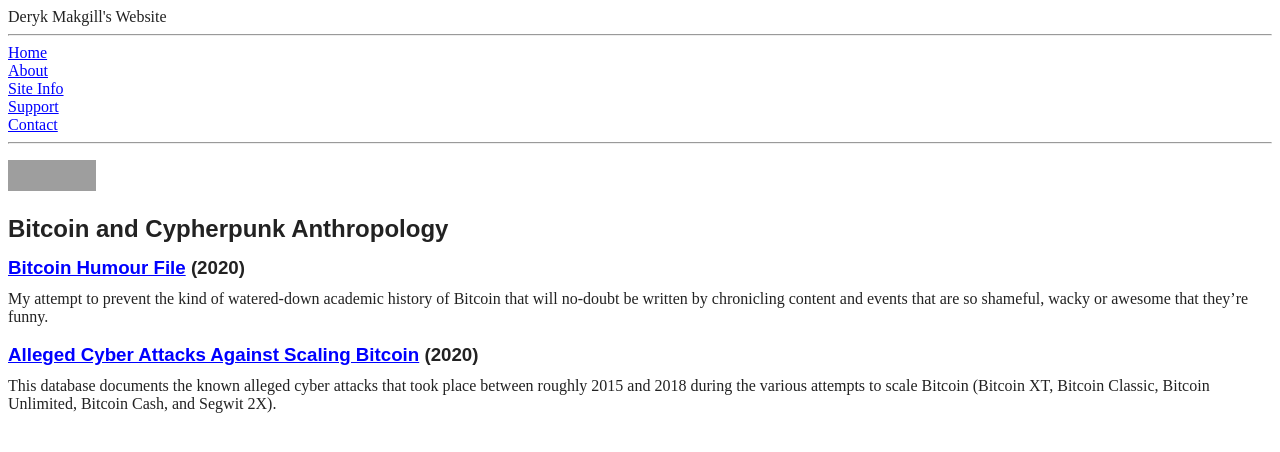
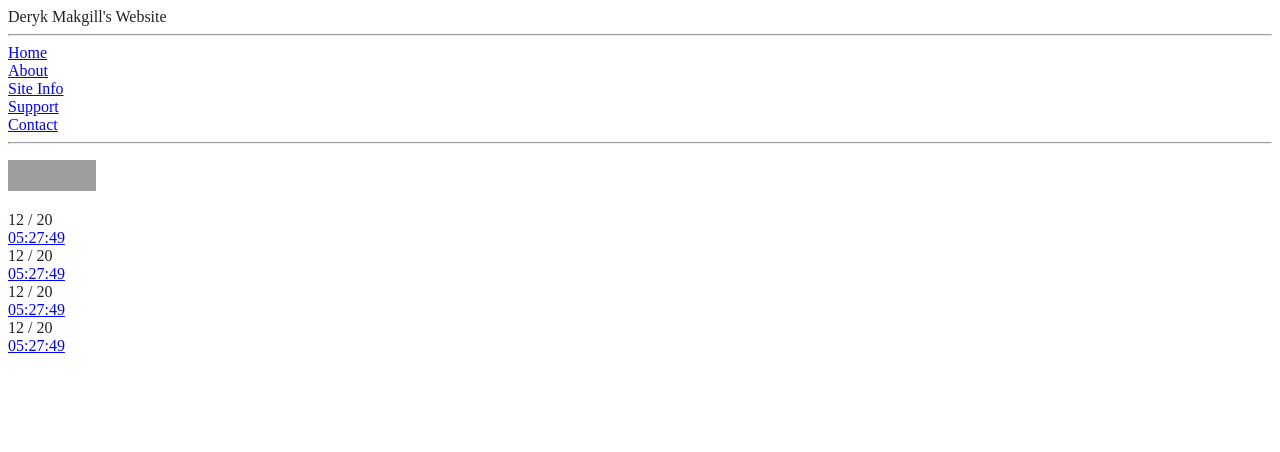
Before and after one commit to makgill/deryk, a Jekyll site: the page built from index.md, in a window 1280 px wide. Shown: the top 452 px of the page. Built offline with Jekyll 4.4.1, drawn with Linux system fonts in a browser that asks for light colours; grey boxes are pictures that could not be loaded.

Commit message:
Update index.md

```diff
--- a/index.md
+++ b/index.md
@@ -3,12 +3,28 @@
 title: Home
 ---
 
-## Bitcoin and Cypherpunk Anthropology
 
-### [Bitcoin Humour File](https://makgill.github.io/deryk/bitcoin/humour) (2020)
+<div class=par>
 
-My attempt to prevent the kind of watered-down academic history of Bitcoin that will no-doubt be written by chronicling content and events that are so shameful, wacky or awesome that they’re funny.
+{% assign documents = site.documents | sort: 'date' | reverse %}
 
-### [Alleged Cyber Attacks Against Scaling Bitcoin](https://makgill.github.io/deryk/bitcoin/data/cyber-attacks) (2020)
+{% for document in documents limit:500 %}
+  {% if document.layout == 'default' %}
+<div><div class="pd">
+  <span class="date" style="display:block;">{{ document.date | date: "%m / %y" }}</span></div>
 
-This database documents the known alleged cyber attacks that took place between roughly 2015 and 2018 during the various attempts to scale Bitcoin (Bitcoin XT, Bitcoin Classic, Bitcoin Unlimited, Bitcoin Cash, and Segwit 2X).
+  {% if document.layout == "post" %} <span class="title">   <a href="{{ document.url | relative_url }}">{{ document.title }} </a>
+         </span>{% elsif document.layout == "link" %} <span class="title">   <a href="{{ document.link | relative_url }}"> {{ document.title }} | {{ document.site }} </a>→
+         </span>
+
+{% else %} <span class="title">   <a href="{{ document.url | relative_url }}">{{ document.date | date: "%H:%M:%S" }}   </a>
+         </span>  {% endif %}
+
+
+
+
+
+
+ </div>
+  {% endif %}
+{% endfor %}
```
